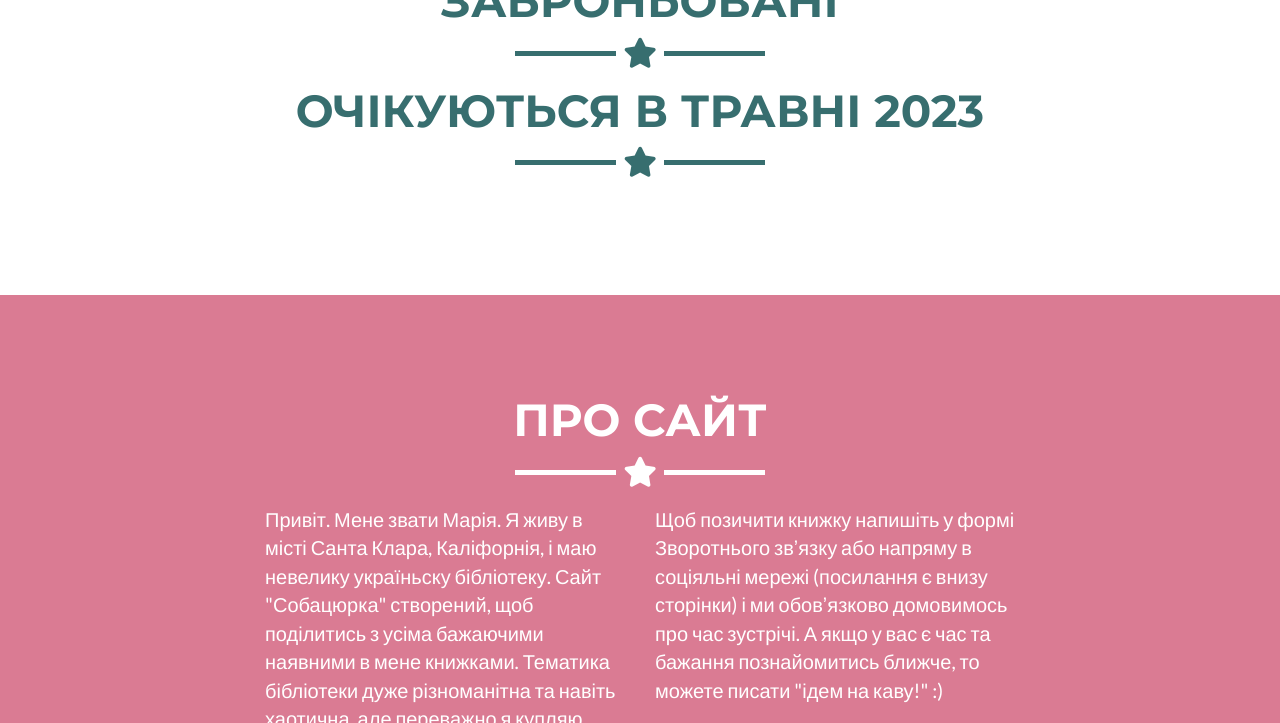
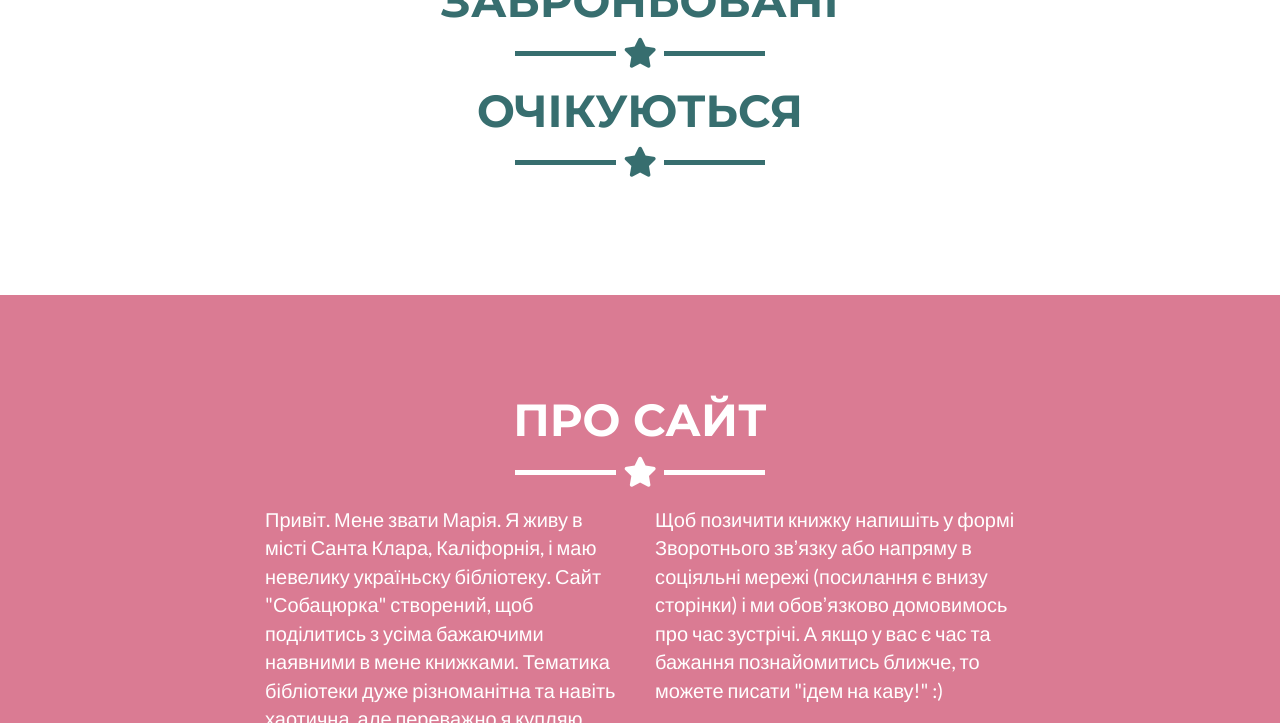
Before and after one commit to sorokinaspace/sobacurka.com, a Jekyll site: the page built from _posts/2023-04-12-30-ukraїner-ukrainian-insider.markdown, in a window 1280 px wide and 900 px high, scrolled down 4560 px, cut to the strip 177-900 px from the top of the window. Built offline with Jekyll 4.4.1, drawn with Linux system fonts in a browser that asks for light colours.

Commit message:
Update delivering bookshelf title

```diff
--- a/_includes/portfolio_grid.html
+++ b/_includes/portfolio_grid.html
@@ -54,7 +54,7 @@
     <!-- Delivering -->
     <div class="row">
       <div class="col-lg-12 text-center">
-        <h2>Очікуються в травні 2023</h2>
+        <h2>Очікуються</h2>
         <hr class="star-primary">
       </div>
     </div>
```
